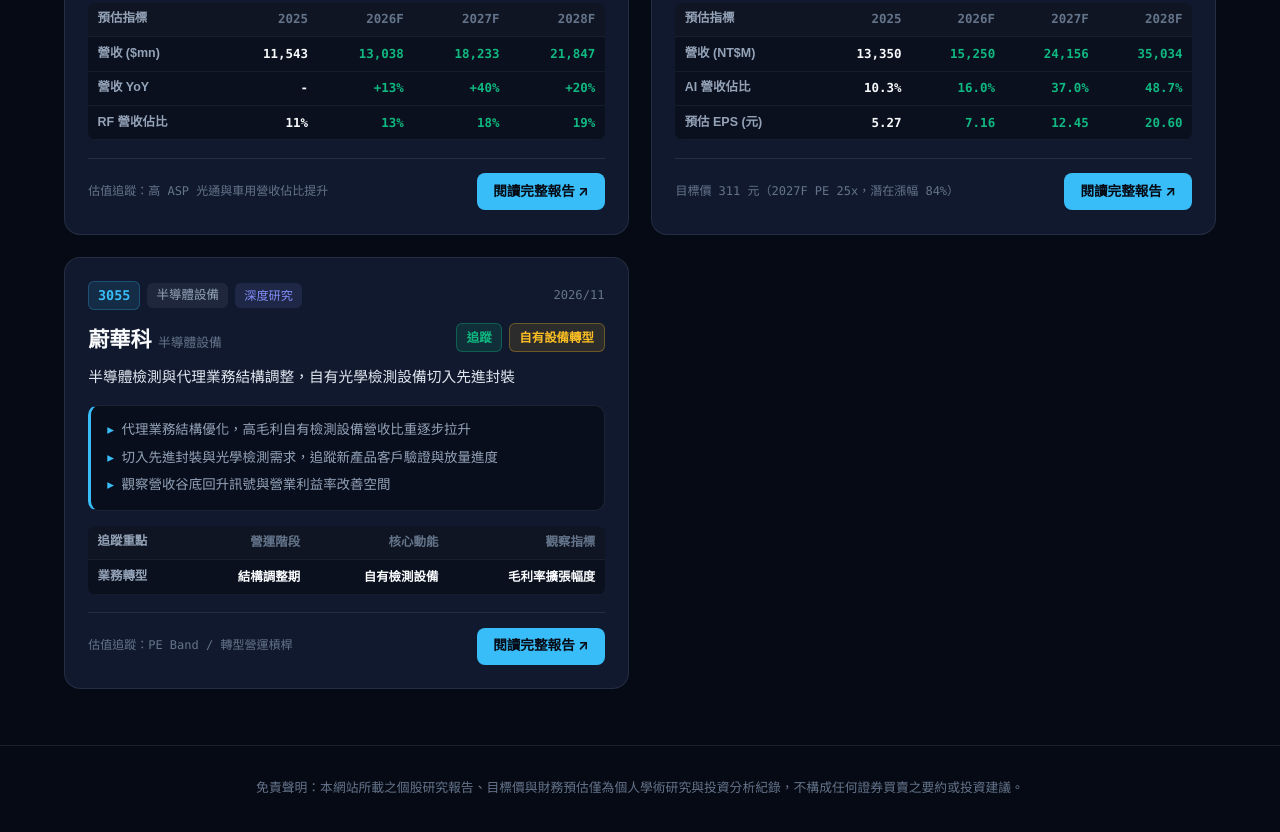
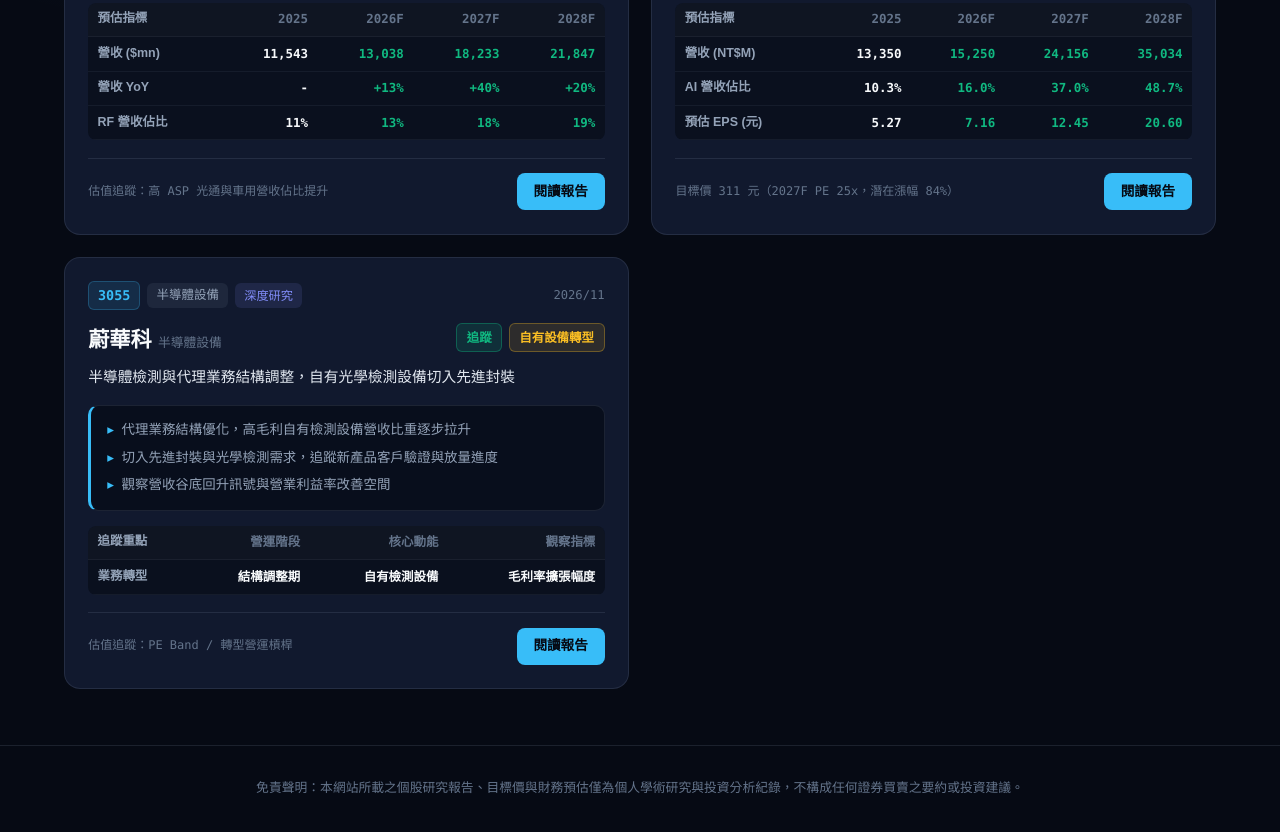
Before and after one commit to 2842U4/tailor, a plain HTML site: page index.html in a window 1280 px wide. Shown: the part 837-1669 px from the top of the page. Drawn offline with Linux system fonts and the light colour scheme.

Commit message:
Update index.html

```diff
--- a/index.html
+++ b/index.html
@@ -35,7 +35,6 @@
       min-height: 100vh;
     }
 
-    /* Top Bar */
     nav {
       position: sticky;
       top: 0;
@@ -84,7 +83,6 @@
       padding: 0 1.5rem;
     }
 
-    /* Hero */
     .hero { padding: 2.75rem 0 1.75rem; }
     .hero-left { max-width: 720px; }
     .eyebrow {
@@ -104,7 +102,6 @@
     }
     .hero p { color: var(--text-sub); font-size: 0.96rem; }
 
-    /* KPI Strip */
     .stats-row {
       display: grid;
       grid-template-columns: repeat(4, 1fr);
@@ -126,7 +123,6 @@
     }
     .stat-note { font-size: 0.74rem; color: var(--emerald); margin-top: 0.2rem; }
 
-    /* Filter & Search */
     .toolbar {
       display: flex;
       flex-wrap: wrap;
@@ -178,7 +174,6 @@
       color: var(--text-dim);
     }
 
-    /* Cards Grid */
     .grid {
       display: grid;
       grid-template-columns: repeat(2, 1fr);
@@ -326,22 +321,20 @@
     }
     .val-method { font-size: 0.75rem; color: var(--text-dim); font-family: ui-monospace, SFMono-Regular, Menlo, Consolas, monospace; }
 
-    /* 合併後的單一原生分頁按鈕 */
-    .btn-report {
-      display: inline-flex;
-      align-items: center;
-      gap: 0.35rem;
+    /* 唯一按鈕：原生新分頁極速開啟 */
+    .btn-single {
+      display: inline-block;
       background-color: var(--cyan);
       color: #060a14;
       text-decoration: none;
-      padding: 0.48rem 1rem;
+      padding: 0.48rem 1.05rem;
       border-radius: 8px;
       font-size: 0.85rem;
       font-weight: 700;
       white-space: nowrap;
       transition: background-color 0.15s;
     }
-    .btn-report:hover { background-color: #7dd3fc; }
+    .btn-single:hover { background-color: #7dd3fc; }
     .btn-disabled {
       display: inline-block;
       color: var(--text-dim);
@@ -428,9 +421,6 @@
   </footer>
 
   <script>
-    // =========================================================================
-    // 【研究報告資料庫】目前已填入 3 份報告，第 4～7 份照格式往下加即可
-    // =========================================================================
     const reportsData = [
       {
         ticker: "6271",
@@ -508,8 +498,7 @@
           ]
         }
       }
-      /* -----------------------------------------------------------------------
-         日後要新增第 4～7 份報告，複製下方這段貼在上面那筆的後面（記得保留開頭的逗號）並修改即可：
+      /* 新增第 4～7 份報告：複製下方區塊貼在上面那筆後面（保留逗號）並修改即可：
       ,{
         ticker: "代號",
         company: "公司名稱",
@@ -519,28 +508,33 @@
         date: "2026/10",
         rating: "買進",
         targetPrice: "TP -- 元",
-        headline: "一句話點出核心投資亮點",
-        valuation: "估值基準說明",
+        headline: "核心投資亮點",
+        valuation: "估值基準",
         file: "你的PDF檔名.pdf",
-        thesis: [
-          "核心觀點一",
-          "核心觀點二",
-          "核心觀點三"
-        ],
+        thesis: ["觀點一", "觀點二", "觀點三"],
         financials: {
           headers: ["預估指標", "2025", "2026F", "2027F", "2028F"],
-          rows: [
-            ["預估 EPS (元)", "-", "-", "-", "-"]
-          ]
+          rows: [["預估 EPS (元)", "-", "-", "-", "-"]]
         }
       }
-      ----------------------------------------------------------------------- */
+      */
     ];
 
     const grid = document.getElementById('cards-grid');
     const tabsWrap = document.getElementById('sector-tabs');
     const searchInput = document.getElementById('search-input');
     let activeSector = '全部';
+
+    // 滑鼠一移上卡片，立刻在背景預先下載 PDF，點擊時直接秒開
+    const prefetched = new Set();
+    function preloadFile(file) {
+      if (!file || prefetched.has(file)) return;
+      prefetched.add(file);
+      const link = document.createElement('link');
+      link.rel = 'prefetch';
+      link.href = encodeURI(file);
+      document.head.appendChild(link);
+    }
 
     const validReports = reportsData.filter(r => r.file && r.file.trim() !== "");
     document.getElementById('stat-total').textContent = `${validReports.length} 檔`;
@@ -576,6 +570,7 @@
 
       grid.innerHTML = list.map((item) => {
         const hasFile = item.file && item.file.trim() !== "";
+        const encodedFile = hasFile ? encodeURI(item.file) : "";
         const thesisHtml = item.thesis.map(t => `<li>${t}</li>`).join('');
 
         const thHtml = item.financials.headers.map(h => `<th>${h}</th>`).join('');
@@ -587,12 +582,12 @@
           return `<tr>${tds}</tr>`;
         }).join('');
 
-        const actionBtn = hasFile
-          ? `<a class="btn-report" href="${item.file}" target="_blank" rel="noopener">閱讀完整報告 ↗</a>`
+        const singleButton = hasFile
+          ? `<a class="btn-single" href="${encodedFile}" target="_blank">閱讀報告</a>`
           : `<span class="btn-disabled">待上傳 PDF</span>`;
 
         return `
-          <article class="card">
+          <article class="card" onmouseenter="preloadFile('${item.file}')">
             <div>
               <div class="meta-top">
                 <div class="tag-cluster">
@@ -625,7 +620,7 @@
 
             <div class="card-foot">
               <span class="val-method">${item.valuation}</span>
-              ${actionBtn}
+              ${singleButton}
             </div>
           </article>
         `;
```
